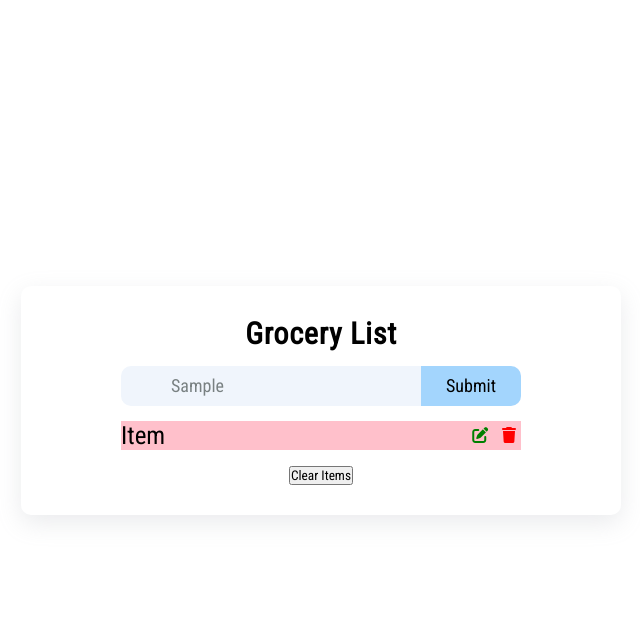
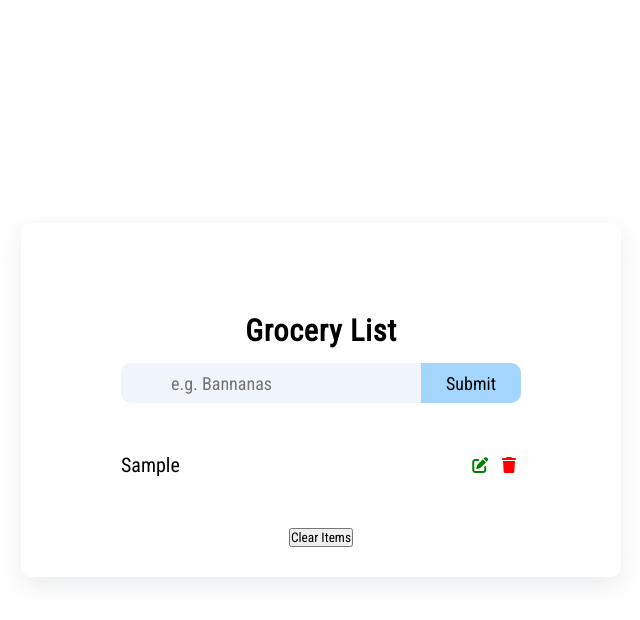
Before and after one commit to Yuchan45/grocery-list, a website: page views/index.html in a window 1280 px wide. Both pictures are taken after typing "Sample" into the empty fields and a click on the button "Submit". Shown: the whole page, without its empty margins (319-959 px from the left). Drawn offline with Linux system fonts and the light colour scheme.

Commit message:
Add item terminado

```diff
--- a/public/css/styles.css
+++ b/public/css/styles.css
@@ -21,6 +21,27 @@ body {
     border-radius: 10px;
     text-align: center;
     box-shadow: rgba(149, 157, 165, 0.2) 0px 8px 24px;
+}
+
+.grocery .alert {
+    margin: 20px auto 15px;
+    width: 400px;
+    height: 25px;
+    border-radius: 5px;
+    font-size: 16px;
+    letter-spacing: 2px;
+    color: white;
+    display: flex;
+    justify-content: center;
+    align-items: center;
+}
+
+.alert-invalid {
+    background-color: #ff879ca3 !important;
+}
+
+.alert-valid {
+    background-color: #0080007a !important;
 }
 
 .grocery .form-container {
@@ -78,8 +99,7 @@ body {
 }
 
 .list-container {
-    margin: 15px auto;
-    background-color: pink;
+    margin: 50px auto;
     width: 400px;
     height: auto;
 }
@@ -88,10 +108,11 @@ body {
     display: flex;
     justify-content: space-between;
     align-items: center;
+    margin: 10px 0;
 }
 
 .list-container .list-item > p{
-    font-size: 25px;
+    font-size: 20px;
     font-weight: 400;
 }
 
--- a/public/js/grocery.js
+++ b/public/js/grocery.js
@@ -0,0 +1,71 @@
+// ******** SELECT ITEMS ********
+const alert = document.querySelector('.alert');
+const item = document.querySelector('#product-name');
+const list = document.querySelector('.list-container');
+const submitBtn = document.querySelector('.submit-btn');
+const editBtn = document.querySelector('.edit-btn');
+const deleteBtn = document.querySelector('.delete-btn');
+
+const editFlag = false;
+
+submitBtn.addEventListener('click', addItem);
+deleteBtn.addEventListener('click', removeItem());
+
+function addItem() {
+    const value = item.value;
+    const id = new Date().getTime().toString(); // Creo un ID casero
+
+    if (value && !editFlag) {
+        const element = document.createElement('article');
+        // add class
+        element.classList.add('list-item');
+        // set data = id to the article element.
+        const attr = document.createAttribute('data-id');
+        attr.value = id;
+        element.setAttributeNode(attr);
+        // add the rest of the structure below.
+        element.innerHTML = `
+            <p class="list-title">${value}</p>
+            <div class="grocery-btn-container">
+                <button type="button" class="edit-btn">
+                    <i class="fas fa-edit"></i>
+                </button>
+                <button type="button" class="delete-btn">
+                    <i class="fa-solid fa-trash"></i>
+                </button>
+            </div>
+        `;
+        // append child (the element we just created).
+        list.appendChild(element);
+        displayAlert("El item ha sido agregado!", "valid");
+        setBackToDefault();
+
+    } else if (value && editFlag) {
+        displayAlert("El item ha sido editado!", "valid");
+    } else {
+        displayAlert("Valor vacio!", "invalid");
+    }
+}
+
+function removeItem() {
+
+}
+
+function setBackToDefault() {
+    item.value = '';
+    editFlag = false;
+    editId = '';
+    submitBtn.innerHTML = "Submit";
+}
+
+
+// Display alert
+function displayAlert(text, action) {
+    // Recibe un msj string y una accion (valid o invalid).
+    alert.innerHTML = text;
+    alert.classList.add(`alert-${action}`);
+    setTimeout(() => {
+        alert.innerHTML = '';
+        alert.classList.remove(`alert-${action}`);
+    },1000);
+}
--- a/views/index.html
+++ b/views/index.html
@@ -13,6 +13,7 @@
 <body>
     <div class="grocery">
         <div class="form-container">
+            <div class="alert invalid">Notification</div>
             <h3>Grocery List</h3>
             <div class="form-control">
                 <input type="text" class="input-style" id="product-name" name="product-name" placeholder="e.g. Bannanas">
@@ -20,7 +21,7 @@
             </div>
         </div>
         <div class="list-container">
-            <article class="list-item">
+            <!-- <article class="list-item">
                 <p class="list-title">Item</p>
                 <div class="grocery-btn-container">
                     <button type="button" class="edit-btn">
@@ -30,7 +31,7 @@
                         <i class="fa-solid fa-trash"></i>
                     </button>
                 </div>
-            </article>
+            </article> -->
         </div>
         <button type="button" class="list-clear-btn">Clear Items</button>
     </div>
```
